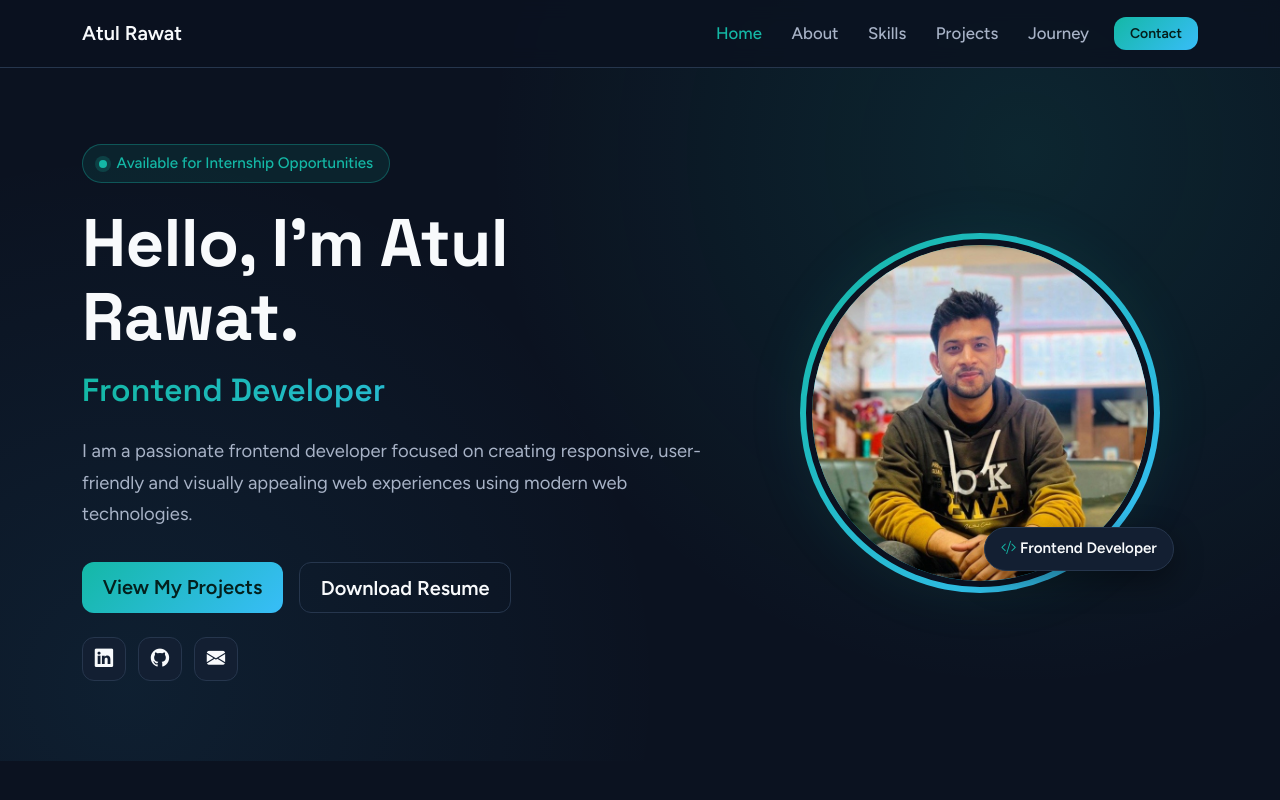
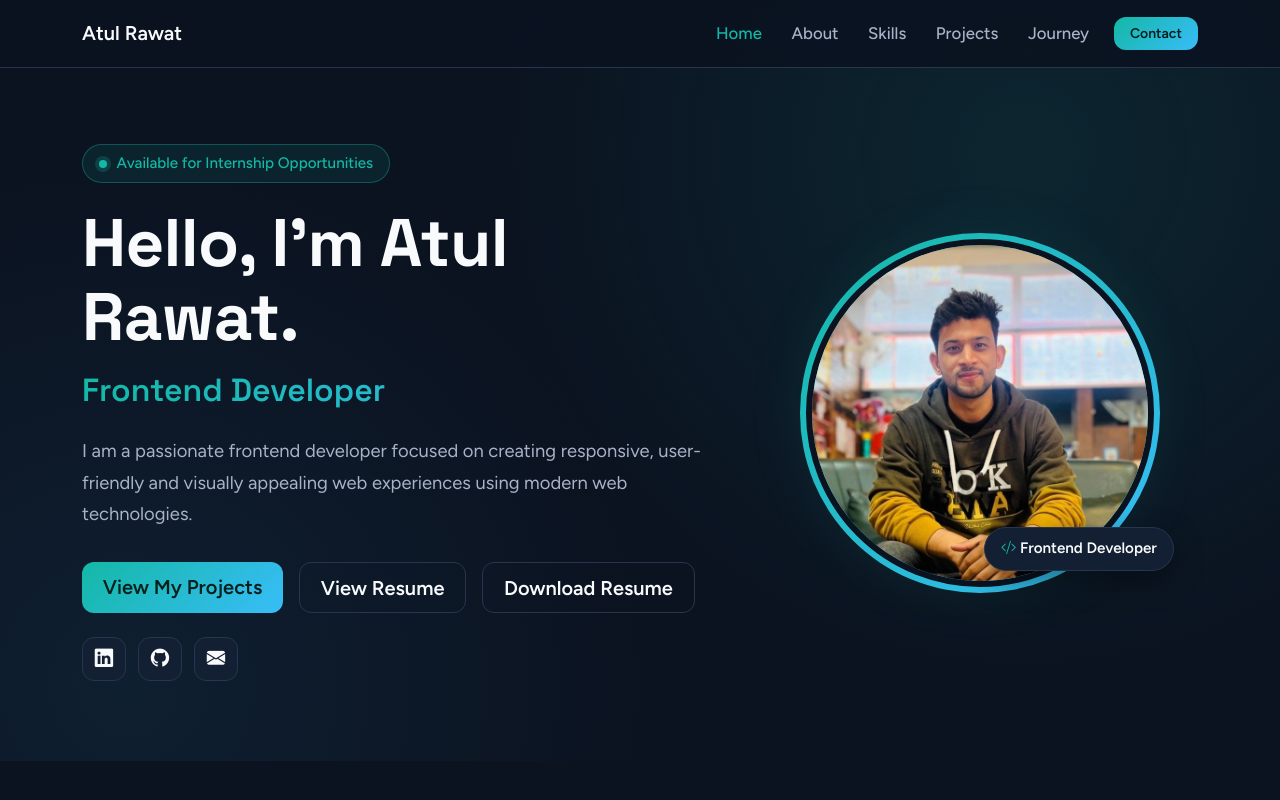
Before and after one commit to atulrwt22-cpu/Portfolio-Website, a plain HTML site: page portfolio/index.html in a window 1280 px wide. Shown: the top 800 px of the page. Drawn offline with nearby package versions, Linux system fonts and the light colour scheme.

Commit message:
update view resume button

```diff
--- a/portfolio/index.html
+++ b/portfolio/index.html
@@ -53,6 +53,7 @@
             <p class="lead-text">I am a passionate frontend developer focused on creating responsive, user-friendly and visually appealing web experiences using modern web technologies.</p>
             <div class="d-flex flex-wrap gap-3 mb-4">
               <a class="btn btn-accent btn-lg" href="#projects">View My Projects</a>
+              <a class="btn btn-outline-accent btn-lg" href="assets/Atul_Rawat_Frontend_Developer_Resume.pdf" download>View Resume</a>
               <a class="btn btn-outline-accent btn-lg" href="assets/Atul_Rawat_Frontend_Developer_Resume.pdf" download>Download Resume</a>
             </div>
             <ul class="social-list" aria-label="Social links">
```
Also changed, not shown: portfolio/assets/Atul_Rawat_Frontend_Developer_Resume_page-0001.jpg (added), portfolio/assets/portfolio-website/portfolio-ui.png, 1 other file.
